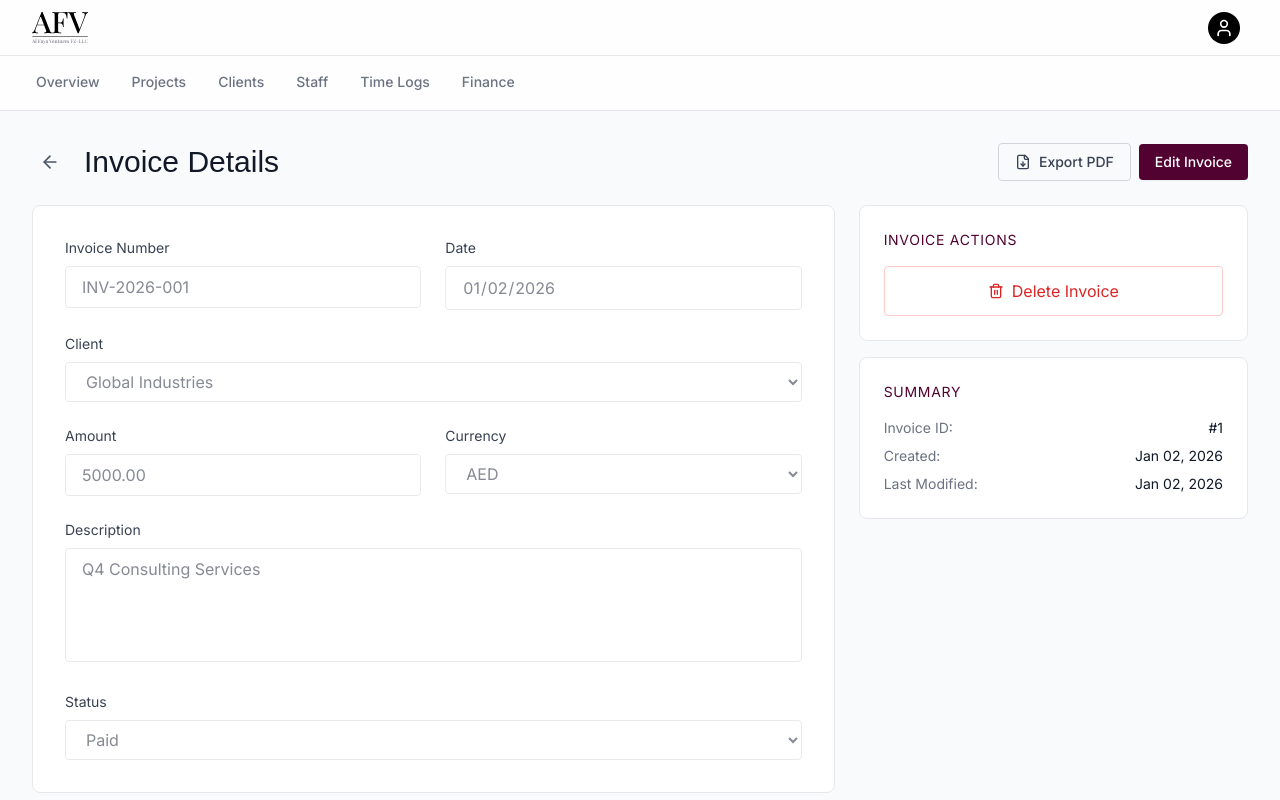
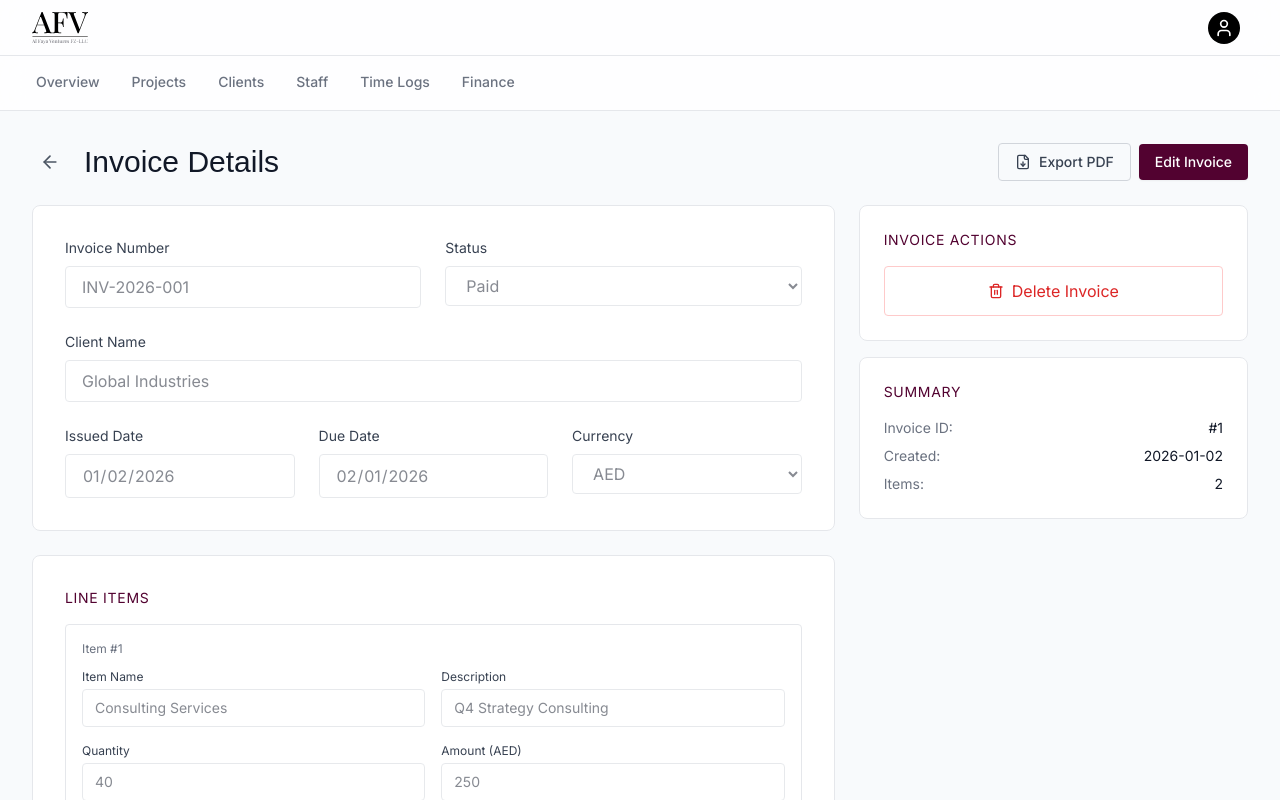
Before and after one commit to lustrecker-lang/alfayainternal, a Next.js app: page /dashboard/afconsult/finance/1 in a window 1280 px wide. Shown: the top 800 px of the page. Built offline with nearby package versions, Linux system fonts and the light colour scheme; a web font is replaced by a local one.

Commit message:
Implement detailed invoice schema with line items support

```diff
--- a/app/dashboard/afconsult/finance/[id]/page.tsx
+++ b/app/dashboard/afconsult/finance/[id]/page.tsx
@@ -1,21 +1,59 @@
 'use client';
 
-import { ArrowLeft, Save, FileDown, Trash2 } from 'lucide-react';
+import { ArrowLeft, Save, FileDown, Trash2, Plus, X } from 'lucide-react';
 import Link from 'next/link';
 import { useState, use } from 'react';
+
+interface LineItem {
+    id: string;
+    itemName: string;
+    description: string;
+    quantity: number;
+    amount: number;
+}
 
 export default function InvoiceDetailPage({ params }: { params: Promise<{ id: string }> }) {
     const { id } = use(params);
     const [isEditing, setIsEditing] = useState(false);
     const [formData, setFormData] = useState({
         invoiceNumber: 'INV-2026-001',
-        date: '2026-01-02',
-        client: 'global',
-        amount: '5000.00',
+        status: 'Paid',
+        clientName: 'Global Industries',
+        issuedDate: '2026-01-02',
+        dueDate: '2026-02-01',
+        createdDate: '2026-01-02',
         currency: 'AED',
-        description: 'Q4 Consulting Services',
-        status: 'Paid',
     });
+
+    const [lineItems, setLineItems] = useState<LineItem[]>([
+        { id: '1', itemName: 'Consulting Services', description: 'Q4 Strategy Consulting', quantity: 40, amount: 250 },
+        { id: '2', itemName: 'Market Analysis', description: 'Competitive analysis report', quantity: 1, amount: 3000 },
+    ]);
+
+    const addLineItem = () => {
+        const newItem: LineItem = {
+            id: Date.now().toString(),
+            itemName: '',
+            description: '',
+            quantity: 1,
+            amount: 0,
+        };
+        setLineItems([...lineItems, newItem]);
+    };
+
+    const removeLineItem = (id: string) => {
+        setLineItems(lineItems.filter(item => item.id !== id));
+    };
+
+    const updateLineItem = (id: string, field: keyof LineItem, value: string | number) => {
+        setLineItems(lineItems.map(item =>
+            item.id === id ? { ...item, [field]: value } : item
+        ));
+    };
+
+    const calculateTotal = () => {
+        return lineItems.reduce((sum, item) => sum + (item.quantity * item.amount), 0);
+    };
 
     const handleExportPDF = () => {
         alert('Export PDF functionality - would generate PDF here');
@@ -72,7 +110,7 @@ export default function InvoiceDetailPage({ params }: { params: Promise<{ id: st
 
             <div className="grid grid-cols-1 lg:grid-cols-3 gap-6">
                 {/* Main Content - Invoice Form */}
-                <div className="lg:col-span-2">
+                <div className="lg:col-span-2 space-y-6">
                     <div className="bg-white dark:bg-zinc-800 p-8 border border-gray-200 dark:border-gray-700" style={{ borderRadius: '0.5rem' }}>
                         <form id="invoice-form" className="space-y-6">
                             <div className="grid grid-cols-2 gap-6">
@@ -89,41 +127,53 @@ export default function InvoiceDetailPage({ params }: { params: Promise<{ id: st
                                 </div>
 
                                 <div>
-                                    <label className="block text-sm font-normal text-gray-700 dark:text-gray-300 mb-2 font-sans">Date</label>
+                                    <label className="block text-sm font-normal text-gray-700 dark:text-gray-300 mb-2 font-sans">Status</label>
+                                    <select
+                                        value={formData.status}
+                                        onChange={(e) => setFormData({ ...formData, status: e.target.value })}
+                                        disabled={!isEditing}
+                                        className="w-full px-4 py-2 border border-gray-300 dark:border-gray-600 bg-white dark:bg-zinc-900 text-gray-900 dark:text-white focus:ring-2 focus:ring-afconsult outline-none disabled:opacity-50 disabled:cursor-not-allowed"
+                                        style={{ borderRadius: '0.25rem' }}
+                                    >
+                                        <option value="Draft">Draft</option>
+                                        <option value="Sent">Sent</option>
+                                        <option value="Paid">Paid</option>
+                                        <option value="Overdue">Overdue</option>
+                                    </select>
+                                </div>
+                            </div>
+
+                            <div>
+                                <label className="block text-sm font-normal text-gray-700 dark:text-gray-300 mb-2 font-sans">Client Name</label>
                                 <input
-                                        type="date"
-                                        value={formData.date}
-                                        onChange={(e) => setFormData({ ...formData, date: e.target.value })}
+                                    type="text"
+                                    value={formData.clientName}
+                                    onChange={(e) => setFormData({ ...formData, clientName: e.target.value })}
                                     disabled={!isEditing}
                                     className="w-full px-4 py-2 border border-gray-300 dark:border-gray-600 bg-white dark:bg-zinc-900 text-gray-900 dark:text-white focus:ring-2 focus:ring-afconsult outline-none disabled:opacity-50 disabled:cursor-not-allowed"
                                     style={{ borderRadius: '0.25rem' }}
                                 />
                             </div>
+
+                            <div className="grid grid-cols-3 gap-6">
+                                <div>
+                                    <label className="block text-sm font-normal text-gray-700 dark:text-gray-300 mb-2 font-sans">Issued Date</label>
+                                    <input
+                                        type="date"
+                                        value={formData.issuedDate}
+                                        onChange={(e) => setFormData({ ...formData, issuedDate: e.target.value })}
+                                        disabled={!isEditing}
+                                        className="w-full px-4 py-2 border border-gray-300 dark:border-gray-600 bg-white dark:bg-zinc-900 text-gray-900 dark:text-white focus:ring-2 focus:ring-afconsult outline-none disabled:opacity-50 disabled:cursor-not-allowed"
+                                        style={{ borderRadius: '0.25rem' }}
+                                    />
                                 </div>
 
                                 <div>
-                                <label className="block text-sm font-normal text-gray-700 dark:text-gray-300 mb-2 font-sans">Client</label>
-                                <select
-                                    value={formData.client}
-                                    onChange={(e) => setFormData({ ...formData, client: e.target.value })}
-                                    disabled={!isEditing}
-                                    className="w-full px-4 py-2 border border-gray-300 dark:border-gray-600 bg-white dark:bg-zinc-900 text-gray-900 dark:text-white focus:ring-2 focus:ring-afconsult outline-none disabled:opacity-50 disabled:cursor-not-allowed"
-                                    style={{ borderRadius: '0.25rem' }}
-                                >
-                                    <option value="global">Global Industries</option>
-                                    <option value="tech">Tech Solutions</option>
-                                    <option value="green">Green Energy Ltd</option>
-                                </select>
-                            </div>
-
-                            <div className="grid grid-cols-2 gap-6">
-                                <div>
-                                    <label className="block text-sm font-normal text-gray-700 dark:text-gray-300 mb-2 font-sans">Amount</label>
+                                    <label className="block text-sm font-normal text-gray-700 dark:text-gray-300 mb-2 font-sans">Due Date</label>
                                     <input
-                                        type="number"
-                                        step="0.01"
-                                        value={formData.amount}
-                                        onChange={(e) => setFormData({ ...formData, amount: e.target.value })}
+                                        type="date"
+                                        value={formData.dueDate}
+                                        onChange={(e) => setFormData({ ...formData, dueDate: e.target.value })}
                                         disabled={!isEditing}
                                         className="w-full px-4 py-2 border border-gray-300 dark:border-gray-600 bg-white dark:bg-zinc-900 text-gray-900 dark:text-white focus:ring-2 focus:ring-afconsult outline-none disabled:opacity-50 disabled:cursor-not-allowed"
                                         style={{ borderRadius: '0.25rem' }}
@@ -145,35 +195,109 @@ export default function InvoiceDetailPage({ params }: { params: Promise<{ id: st
                                     </select>
                                 </div>
                             </div>
+                        </form>
+                    </div>
 
+                    {/* Line Items */}
+                    <div className="bg-white dark:bg-zinc-800 p-8 border border-gray-200 dark:border-gray-700" style={{ borderRadius: '0.5rem' }}>
+                        <div className="flex justify-between items-center mb-4">
+                            <h3 className="text-sm font-normal uppercase tracking-wider text-afconsult font-sans">Line Items</h3>
+                            {isEditing && (
+                                <button
+                                    onClick={addLineItem}
+                                    className="flex items-center gap-1 px-3 py-1 text-xs font-normal text-afconsult hover:bg-afconsult/10 transition-colors font-sans"
+                                    style={{ borderRadius: '0.25rem' }}
+                                >
+                                    <Plus className="w-3 h-3" />
+                                    Add Item
+                                </button>
+                            )}
+                        </div>
+
+                        <div className="space-y-4">
+                            {lineItems.map((item, index) => (
+                                <div key={item.id} className="border border-gray-200 dark:border-gray-700 p-4" style={{ borderRadius: '0.25rem' }}>
+                                    <div className="flex justify-between items-start mb-3">
+                                        <span className="text-xs text-gray-500 font-sans">Item #{index + 1}</span>
+                                        {isEditing && lineItems.length > 1 && (
+                                            <button
+                                                onClick={() => removeLineItem(item.id)}
+                                                className="text-red-600 hover:text-red-700"
+                                            >
+                                                <X className="w-4 h-4" />
+                                            </button>
+                                        )}
+                                    </div>
+
+                                    <div className="grid grid-cols-2 gap-4">
                                         <div>
-                                <label className="block text-sm font-normal text-gray-700 dark:text-gray-300 mb-2 font-sans">Description</label>
-                                <textarea
-                                    value={formData.description}
-                                    onChange={(e) => setFormData({ ...formData, description: e.target.value })}
+                                            <label className="block text-xs font-normal text-gray-700 dark:text-gray-300 mb-1 font-sans">Item Name</label>
+                                            <input
+                                                type="text"
+                                                value={item.itemName}
+                                                onChange={(e) => updateLineItem(item.id, 'itemName', e.target.value)}
                                                 disabled={!isEditing}
-                                    rows={4}
-                                    className="w-full px-4 py-2 border border-gray-300 dark:border-gray-600 bg-white dark:bg-zinc-900 text-gray-900 dark:text-white focus:ring-2 focus:ring-afconsult outline-none resize-none disabled:opacity-50 disabled:cursor-not-allowed"
+                                                className="w-full px-3 py-2 text-sm border border-gray-300 dark:border-gray-600 bg-white dark:bg-zinc-900 text-gray-900 dark:text-white focus:ring-2 focus:ring-afconsult outline-none disabled:opacity-50 disabled:cursor-not-allowed"
                                                 style={{ borderRadius: '0.25rem' }}
                                             />
                                         </div>
 
                                         <div>
-                                <label className="block text-sm font-normal text-gray-700 dark:text-gray-300 mb-2 font-sans">Status</label>
-                                <select
-                                    value={formData.status}
-                                    onChange={(e) => setFormData({ ...formData, status: e.target.value })}
+                                            <label className="block text-xs font-normal text-gray-700 dark:text-gray-300 mb-1 font-sans">Description</label>
+                                            <input
+                                                type="text"
+                                                value={item.description}
+                                                onChange={(e) => updateLineItem(item.id, 'description', e.target.value)}
                                                 disabled={!isEditing}
-                                    className="w-full px-4 py-2 border border-gray-300 dark:border-gray-600 bg-white dark:bg-zinc-900 text-gray-900 dark:text-white focus:ring-2 focus:ring-afconsult outline-none disabled:opacity-50 disabled:cursor-not-allowed"
+                                                className="w-full px-3 py-2 text-sm border border-gray-300 dark:border-gray-600 bg-white dark:bg-zinc-900 text-gray-900 dark:text-white focus:ring-2 focus:ring-afconsult outline-none disabled:opacity-50 disabled:cursor-not-allowed"
                                                 style={{ borderRadius: '0.25rem' }}
-                                >
-                                    <option value="Draft">Draft</option>
-                                    <option value="Sent">Sent</option>
-                                    <option value="Paid">Paid</option>
-                                    <option value="Overdue">Overdue</option>
-                                </select>
+                                            />
                                         </div>
-                        </form>
+
+                                        <div>
+                                            <label className="block text-xs font-normal text-gray-700 dark:text-gray-300 mb-1 font-sans">Quantity</label>
+                                            <input
+                                                type="number"
+                                                min="1"
+                                                value={item.quantity}
+                                                onChange={(e) => updateLineItem(item.id, 'quantity', parseFloat(e.target.value))}
+                                                disabled={!isEditing}
+                                                className="w-full px-3 py-2 text-sm border border-gray-300 dark:border-gray-600 bg-white dark:bg-zinc-900 text-gray-900 dark:text-white focus:ring-2 focus:ring-afconsult outline-none disabled:opacity-50 disabled:cursor-not-allowed"
+                                                style={{ borderRadius: '0.25rem' }}
+                                            />
+                                        </div>
+
+                                        <div>
+                                            <label className="block text-xs font-normal text-gray-700 dark:text-gray-300 mb-1 font-sans">Amount ({formData.currency})</label>
+                                            <input
+                                                type="number"
+                                                step="0.01"
+                                                min="0"
+                                                value={item.amount}
+                                                onChange={(e) => updateLineItem(item.id, 'amount', parseFloat(e.target.value))}
+                                                disabled={!isEditing}
+                                                className="w-full px-3 py-2 text-sm border border-gray-300 dark:border-gray-600 bg-white dark:bg-zinc-900 text-gray-900 dark:text-white focus:ring-2 focus:ring-afconsult outline-none disabled:opacity-50 disabled:cursor-not-allowed"
+                                                style={{ borderRadius: '0.25rem' }}
+                                            />
+                                        </div>
+                                    </div>
+
+                                    <div className="mt-2 pt-2 border-t border-gray-200 dark:border-gray-700 text-right">
+                                        <span className="text-xs text-gray-500 font-sans">Subtotal: </span>
+                                        <span className="text-sm font-normal text-gray-900 dark:text-white font-sans">
+                                            {formData.currency} {(item.quantity * item.amount).toFixed(2)}
+                                        </span>
+                                    </div>
+                                </div>
+                            ))}
+
+                            <div className="pt-4 border-t border-gray-300 dark:border-gray-600 flex justify-between items-center">
+                                <span className="text-sm font-normal text-gray-700 dark:text-gray-300 font-sans">Total Amount:</span>
+                                <span className="text-xl font-normal text-gray-900 dark:text-white font-sans">
+                                    {formData.currency} {calculateTotal().toFixed(2)}
+                                </span>
+                            </div>
+                        </div>
                     </div>
                 </div>
 
@@ -211,11 +335,11 @@ export default function InvoiceDetailPage({ params }: { params: Promise<{ id: st
                             </div>
                             <div className="flex justify-between">
                                 <span className="text-gray-500">Created:</span>
-                                <span className="text-gray-900 dark:text-white">Jan 02, 2026</span>
+                                <span className="text-gray-900 dark:text-white">{formData.createdDate}</span>
                             </div>
                             <div className="flex justify-between">
-                                <span className="text-gray-500">Last Modified:</span>
-                                <span className="text-gray-900 dark:text-white">Jan 02, 2026</span>
+                                <span className="text-gray-500">Items:</span>
+                                <span className="text-gray-900 dark:text-white">{lineItems.length}</span>
                             </div>
                         </div>
                     </div>
```
Lines whose indentation alone changed are shown as unchanged.
